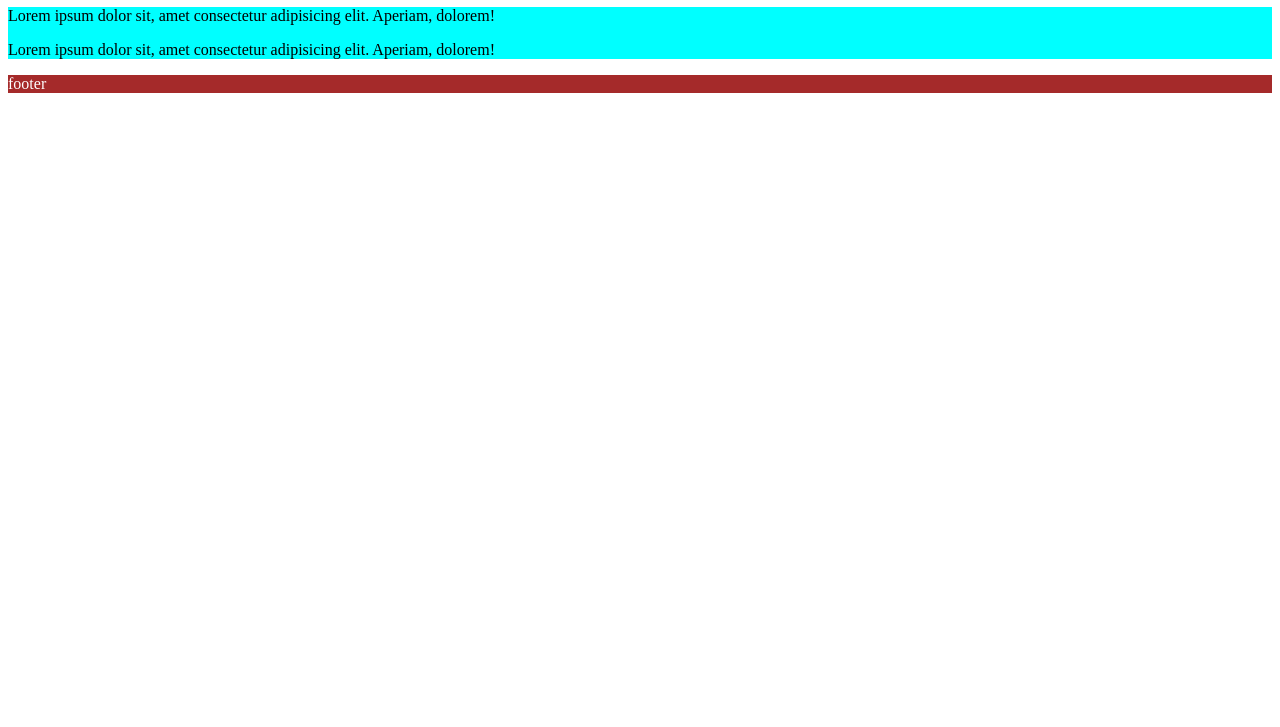
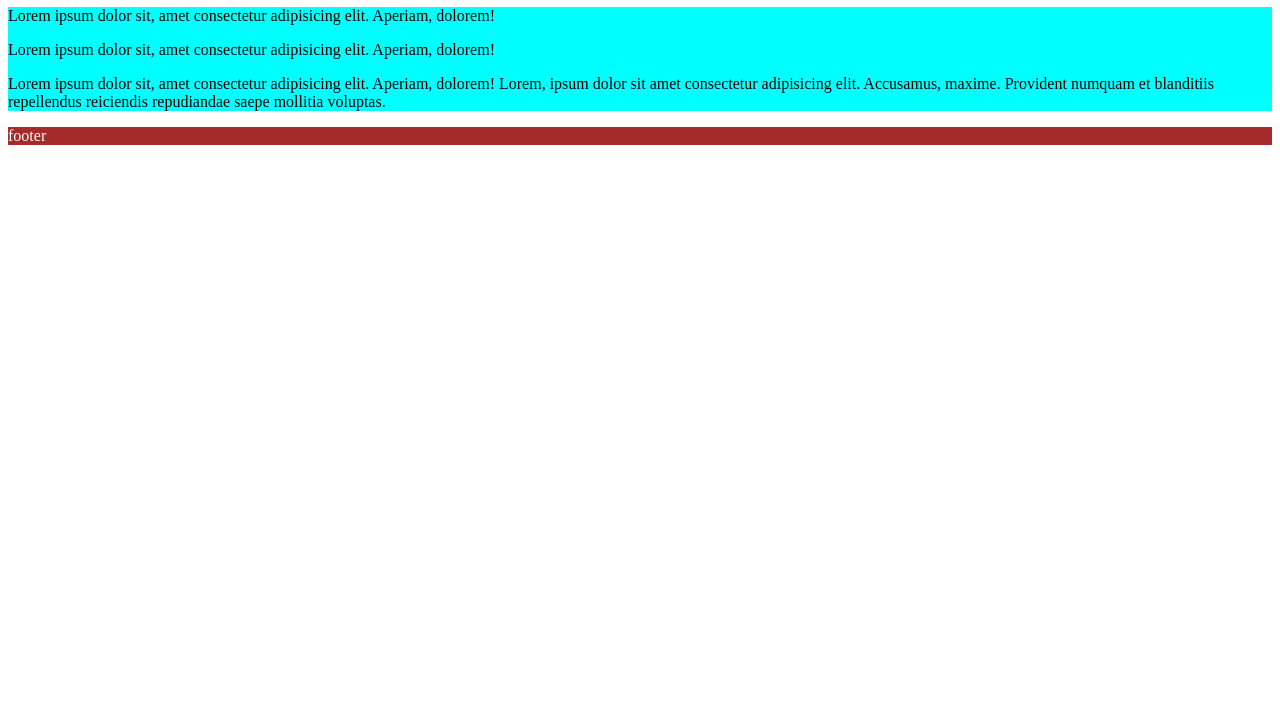
Before and after one commit to Beksultanova/new-proj, a plain HTML site: page index.html in a window 1280 px wide. Shown: the part 73-800 px from the top of the page. Drawn offline with Linux system fonts and the light colour scheme.

Commit message:
adding update text

```diff
--- a/index.html
+++ b/index.html
@@ -27,9 +27,15 @@
           dolorem!
         </p>
         <p>
-            Lorem ipsum dolor sit, amet consectetur adipisicing elit. Aperiam,
-            dolorem!
-          </p>
+          Lorem ipsum dolor sit, amet consectetur adipisicing elit. Aperiam,
+          dolorem!
+        </p>
+        <p>
+          Lorem ipsum dolor sit, amet consectetur adipisicing elit. Aperiam,
+          dolorem! Lorem, ipsum dolor sit amet consectetur adipisicing elit.
+          Accusamus, maxime. Provident numquam et blanditiis repellendus
+          reiciendis repudiandae saepe mollitia voluptas.
+        </p>
       </div>
       <div class="footer"><p>footer</p></div>
     </div>
```
